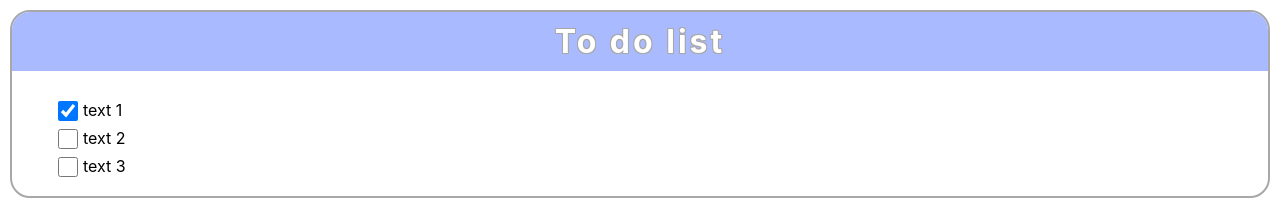
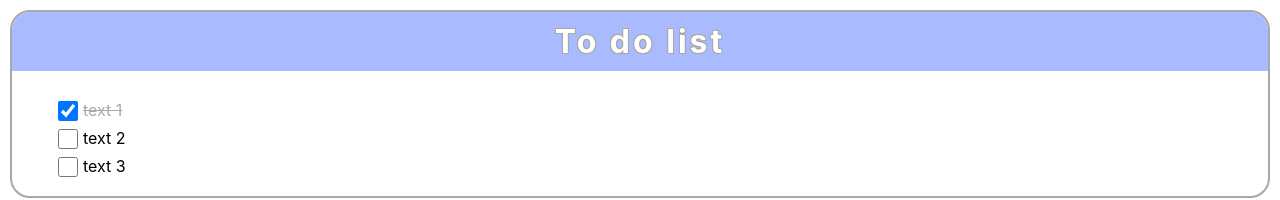
Before and after one commit to szymosi/LearnReact-ToDoList, a React (Create React App) app in the folder todo-react/: page / in a window 1280 px wide. Shown: the top 200 px of the page. Built offline with nearby package versions, Linux system fonts and the light colour scheme; the HTML template or start-up script is replaced by a standard one.

Commit message:
item conditional style

```diff
--- a/todo-react/src/components/ListItem.css
+++ b/todo-react/src/components/ListItem.css
@@ -8,8 +8,9 @@
 .ListItem input{
     width: 1.5em;
     height: 1.5em;
-    color: #000000;
-    border: 1px solid #525252;
-    border-radius: 4px;
     cursor: pointer;
 }
+.ItemDone{
+    color: darkgray;
+    text-decoration: line-through;
+}
--- a/todo-react/src/components/ListItem.js
+++ b/todo-react/src/components/ListItem.js
@@ -3,8 +3,9 @@ import './ListItem.css'
 
 export default class ListItem extends Component {
     render() {
+        const liClass = `ListItem ${this.props.item.done ? "ItemDone" : ""}`;
         return (
-            <li className="ListItem">
+            <li className={liClass}>
                 <input type="checkbox" checked={this.props.item.done} onChange={() => this.props.handleChange(this.props.item.id)}/>
                 <p>{this.props.item.text}</p>
             </li>
```
